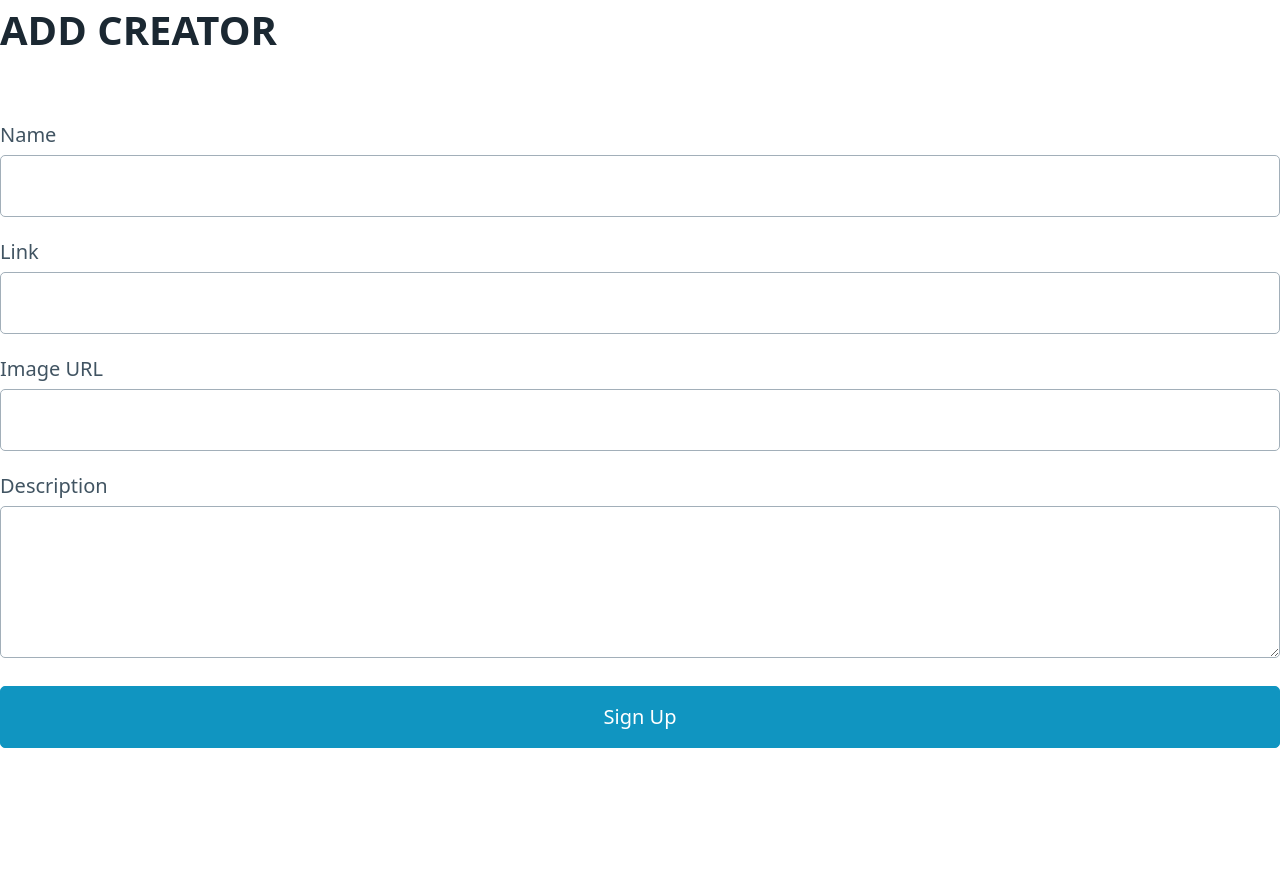
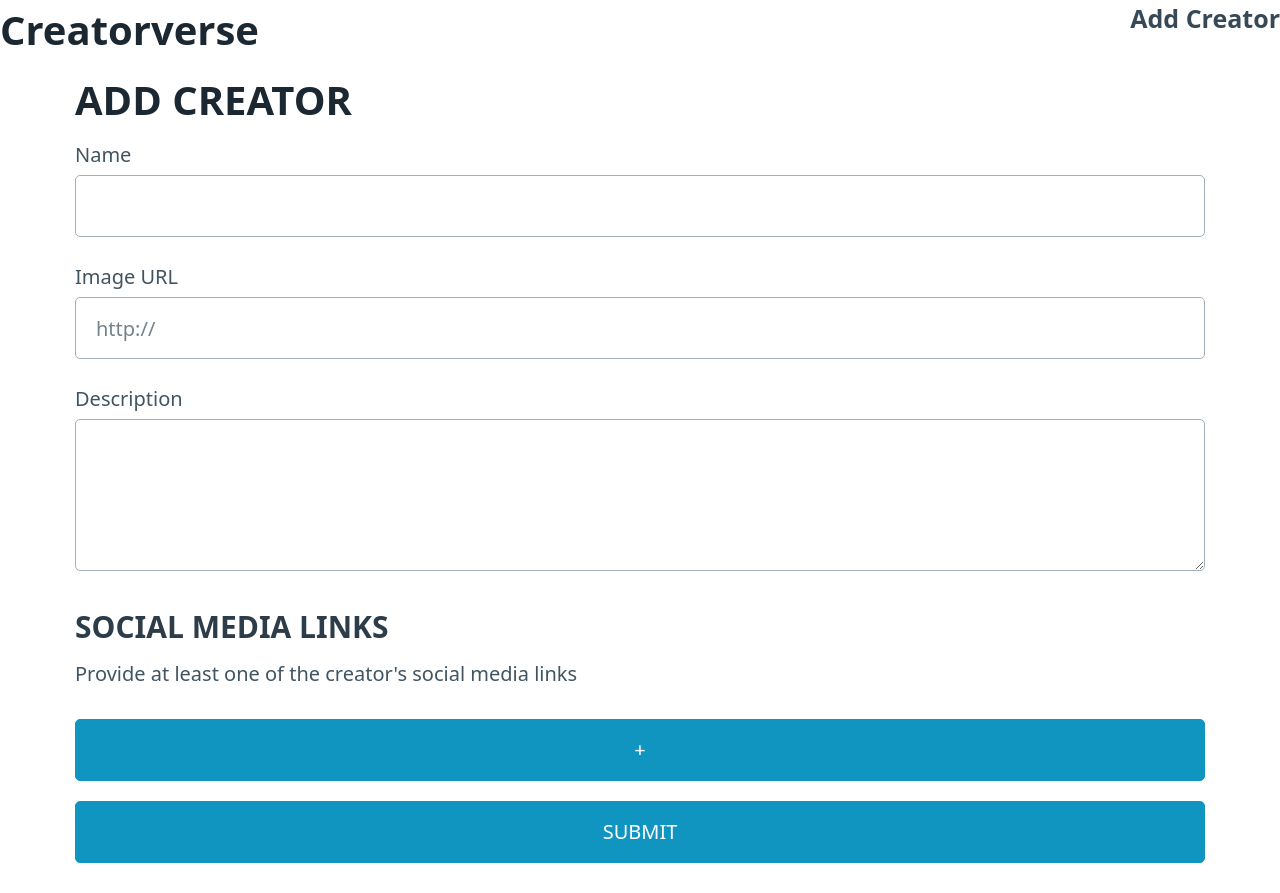
Before and after one commit to sharnajh/creatorverse, a React (Vite) app: page /add in a window 1280 px wide. Before the commit the page ends 800 px from the top, so only its background shows below. Built offline with nearby package versions, Linux system fonts and the light colour scheme; no server answers; the database is empty.

Commit message:
forms are so annoying

```diff
--- /dev/null
+++ b/src/App.css
@@ -0,0 +1,3 @@
+h1, h2, h3, h4, h5, h6 {
+    margin-bottom: 10px;
+}
--- a/src/App.jsx
+++ b/src/App.jsx
@@ -1,7 +1,9 @@
 import { useEffect, useState } from 'react';
 import '@picocss/pico';
+import './App.css';
 import { supabase } from './client.js';
 import Routes from './Routes.jsx';
+import Nav from './components/Nav/Nav.jsx';
 
 const App = () => {
   const [creators, setCreators] = useState();
@@ -18,7 +20,12 @@ const App = () => {
   }, []);
 
   return (
-    <Routes creators={creators} />
+    <>
+      <Nav />
+      <main className="container">
+        <Routes creators={creators} />
+      </main>
+    </>
   )
 }
 
--- a/src/Routes.jsx
+++ b/src/Routes.jsx
@@ -6,7 +6,7 @@ const Routes = ({ creators }) => {
     const Routes = useRoutes([
         {
             path: '/',
-            element: <ShowCreators creators={creators} />
+            element: <ShowCreators creators={creators} />,
         },
         {
             path: '/add',
--- /dev/null
+++ b/src/components/FormInput/LinkInput.jsx
@@ -0,0 +1,7 @@
+const LinkInput = ({ ...props }) => {
+    return (
+        <><input type="text" {...props} /></>
+    )
+}
+
+export default LinkInput;
--- /dev/null
+++ b/src/components/FormInput/SocialMediaInput.jsx
@@ -0,0 +1,28 @@
+import PropTypes from 'prop-types';
+import LinkInput from './LinkInput';
+import { useState } from 'react';
+
+const SocialMediaInput = () => {
+    const [inputEls, setInputEls] = useState([]);
+
+    const addInput = () => {
+        setInputEls(prev =>
+            [...prev,
+            <LinkInput key={prev.length + 1} onClick={() => rmInput(prev.length + 1)} />])
+    }
+
+    const rmInput = (key) => {
+        setInputEls(prev => prev.filter((el) => el.key != key))
+    }
+    return (
+        <>
+            {inputEls}
+            <button type="button" onClick={addInput}>+</button>
+        </>
+    )
+}
+SocialMediaInput.propTypes = {
+    handleChange: PropTypes.func.isRequired,
+}
+
+export default SocialMediaInput;
--- /dev/null
+++ b/src/components/FormInput/SocialMediaInputGroup.jsx
@@ -0,0 +1,18 @@
+import PropTypes from 'prop-types';
+import SocialMediaInput from './SocialMediaInput';
+import { useState } from 'react';
+
+const SocialMediaLinks = () => {
+    return (
+        <>
+            <h3>SOCIAL MEDIA LINKS</h3>
+            <p>Provide at least one of the creator's social media links</p>
+            <SocialMediaInput />
+        </>
+    )
+}
+// SocialMediaLinks.propTypes = {
+//     handleChange: PropTypes.func.isRequired,
+// }
+
+export default SocialMediaLinks;
--- /dev/null
+++ b/src/components/FormInput/TextAreaInput.jsx
@@ -0,0 +1,19 @@
+import PropTypes from 'prop-types';
+
+const TextAreaInput = ({ handleChange, name, ...props }) => {
+    return (
+        <label>
+            {name}
+            <textarea
+                onChange={e => handleChange(e.target.value)}
+                {...props}
+            />
+        </label>
+    );
+};
+TextAreaInput.propTypes = {
+    handleChange: PropTypes.func.isRequired,
+    name: PropTypes.string.isRequired
+}
+
+export default TextAreaInput;
--- /dev/null
+++ b/src/components/FormInput/TextInput.jsx
@@ -0,0 +1,20 @@
+import PropTypes from 'prop-types';
+
+const TextInput = ({ handleChange, name, ...props }) => {
+    return (
+        <label>
+            {name}
+            <input
+                type="text"
+                onChange={e => handleChange(e.target.value)}
+                {...props}
+            />
+        </label>
+    );
+};
+TextInput.propTypes = {
+    handleChange: PropTypes.func.isRequired,
+    name: PropTypes.string.isRequired
+}
+
+export default TextInput;
--- /dev/null
+++ b/src/components/Nav/Nav.jsx
@@ -0,0 +1,14 @@
+import { NavLink } from "react-router-dom";
+
+const Nav = () => {
+    return (
+        <nav>
+            <h1>Creatorverse</h1>
+            <NavLink to="/add">
+                <h4>Add Creator</h4>
+            </NavLink>
+        </nav>
+    )
+}
+
+export default Nav;
--- a/src/pages/CreatorManagement/AddCreator/Form.jsx
+++ b/src/pages/CreatorManagement/AddCreator/Form.jsx
@@ -1,20 +1,38 @@
+import { useState } from "react";
+import TextInput from '../../../components/FormInput/TextInput';
+import TextAreaInput from "../../../components/FormInput/TextAreaInput";
+import SocialMediaLinks from "../../../components/FormInput/SocialMediaInputGroup";
+
 const Form = () => {
+    const [name, setName] = useState("");
+    const [imageURL, setImageURL] = useState("");
+    const [description, setDescription] = useState("");
+    const [socialMediaLinks, setSocialMediaLinks] = useState({});
+
+    const submitData = () => {
+        if (socialMediaLinks.length === 0) {
+            alert("Must include one social media link")
+        }
+    }
     return (
         <form>
-            <label htmlFor="name">Name</label>
-            <input id="name" name="name" type="text"></input>
+            <TextInput name="Name"
+                value={name} handleChange={setName}
+                required />
 
-            <label htmlFor="url">Link</label>
-            <input id="url" name="url" type="text"></input>
+            <TextInput name="Image URL"
+                value={imageURL} handleChange={setImageURL}
+                placeholder="http://" required />
 
-            <label htmlFor="image-url">Image URL</label>
-            <input id="image-url" name="image-url" type="text"></input>
+            <TextAreaInput name="Description" rows="4"
+                value={description} handleChange={setDescription}
+            />
 
-            <label htmlFor="description">Description</label>
-            <textarea id="description" name="description" rows="4"></textarea>
+            <SocialMediaLinks handleChange={setSocialMediaLinks} />
 
-            <button type="submit">Sign Up</button>
-        </form>)
+            <button onClick={submitData} type="button">SUBMIT</button>
+        </form>
+    )
 }
 
 export default Form;
--- a/src/pages/CreatorManagement/ViewCreator.jsx
+++ b/src/pages/CreatorManagement/ViewCreator.jsx
@@ -1,6 +1,7 @@
-const ViewCreator = () => {
+const ViewCreator = ({ creator }) => {
     return (
         <>
+            {creator.name}
         </>
     )
 }
```
Also changed, not shown: src/components/CreatorCard/CreatorCard.jsx (+4 -4 lines).
